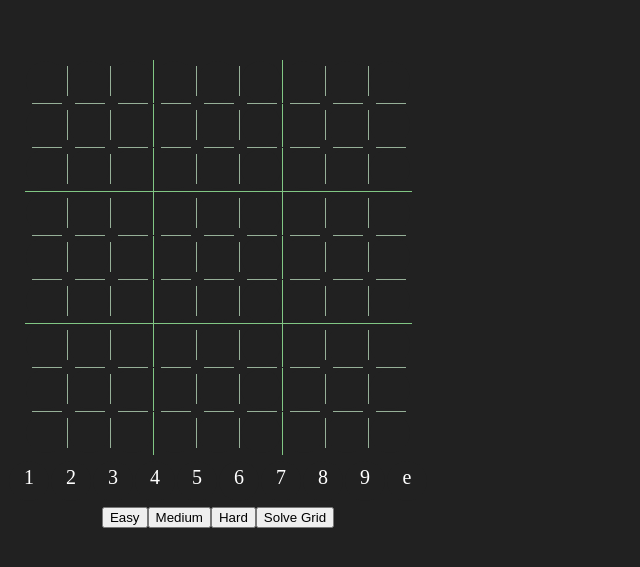
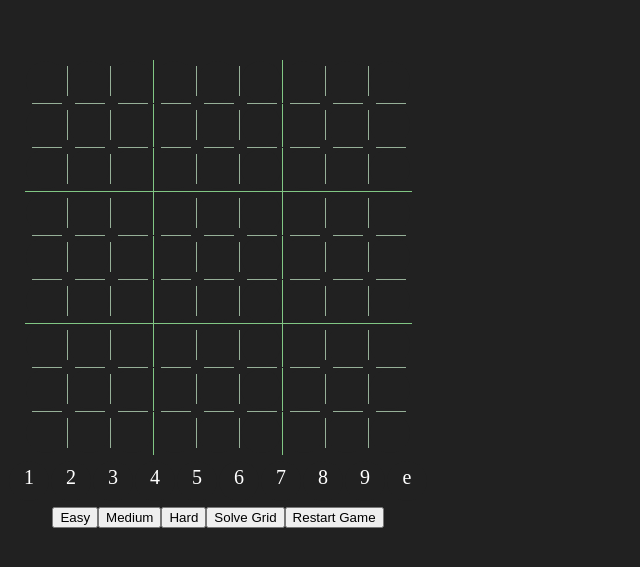
Before and after one commit to JohYoshida/Sudokube, a React (Create React App) app: page / in a window 1280 px wide. Shown: the part 117-684 px from the top of the page, without its empty margins (0-640 px from the left). Built offline with nearby package versions, Linux system fonts and the light colour scheme.

Commit message:
Added button to restart game

```diff
--- a/src/App.js
+++ b/src/App.js
@@ -42,6 +42,7 @@ class App extends Component {
               />
               <Controls
                 startGame={this.startGame.bind(this)}
+                restartGame={this.restartGame.bind(this)}
                 solveGrid={this.solveGrid.bind(this, this.state.grid)}
               />
             </div>
@@ -74,6 +75,14 @@ class App extends Component {
     }
     console.log(printGrid(grid, "-"))
     this.makeCube(grid, this.state.selectedValue);
+    this.setState({
+      grid
+    });
+  }
+
+  restartGame() {
+    let grid = this.state.grid;
+    grid = erase(grid);
     this.setState({
       grid
     });
@@ -174,7 +183,6 @@ class App extends Component {
         } else if (mode === "pencil") {
           if (typeof cell.value !== "number") {
             if (cell.value.includes(value)) {
-              console.log("includes");
               grid[row - 1][col - 1].value = cell.value.filter(e => {
                 return e !== value
               });
@@ -192,6 +200,12 @@ class App extends Component {
     });
   }
 
+  /**
+   * [makeCube description]
+   * @param  {[type]} grid          [description]
+   * @param  {[type]} selectedValue [description]
+   * @return {[type]}               [description]
+   */
   makeCube(grid, selectedValue) {
     const iso = new Isomer(document.getElementById("ThreeD"));
     const Shape = Isomer.Shape
@@ -253,6 +267,24 @@ class App extends Component {
 } // end of App
 
 // Functions
+
+/**
+ * Erases all marked cells in a grid, leaving only given cells
+ * @param  {[type]} grid [description]
+ * @return {[type]}      [description]
+ */
+function erase(grid) {
+  for (var row = 0; row < 9; row++) {
+    for (var col = 0; col < 9; col++) {
+      if (grid[row][col] !== null) {
+        if (!grid[row][col].given) {
+          grid[row][col] = null;
+        }
+      }
+    }
+  }
+  return grid;
+}
 
 /**
  * Prints contents of grid to string.
--- a/src/components/Controls.jsx
+++ b/src/components/Controls.jsx
@@ -12,6 +12,7 @@ class Controls extends Component {
         <button onClick={this.props.startGame.bind(this,"medium")} >Medium</button>
         <button onClick={this.props.startGame.bind(this,"hard")} >Hard</button>
         <button onClick={this.props.solveGrid} >Solve Grid</button>
+        <button onClick={this.props.restartGame} >Restart Game</button>
       </div>
     );
   }
```
